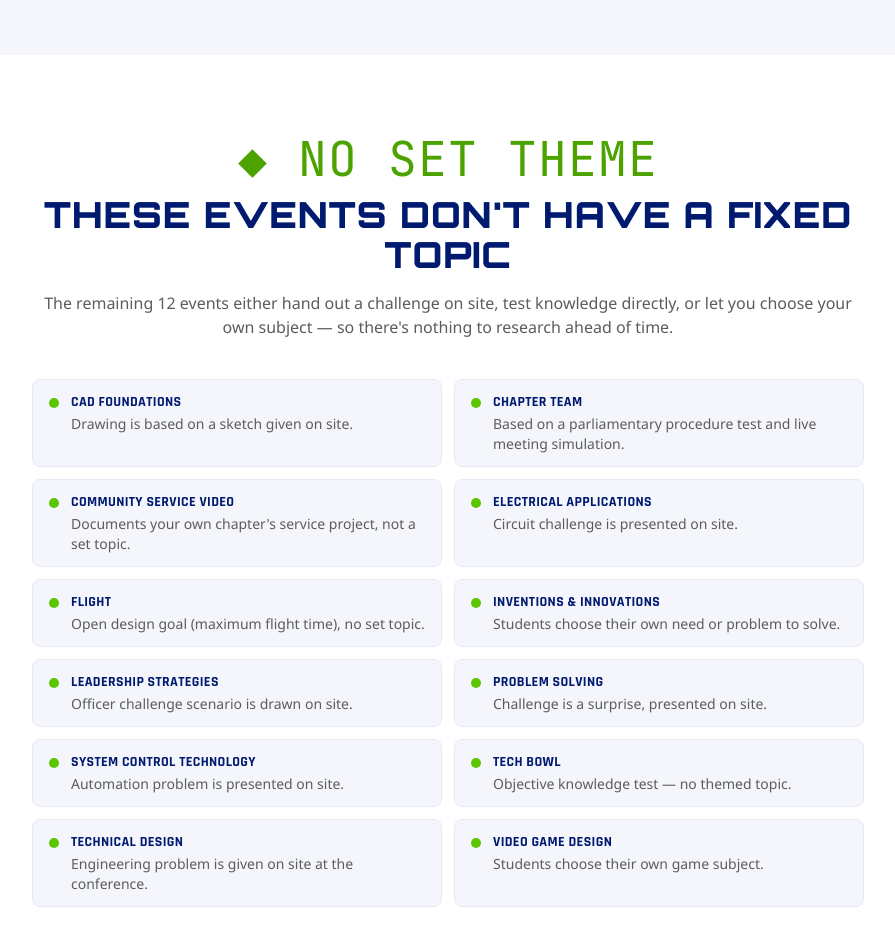
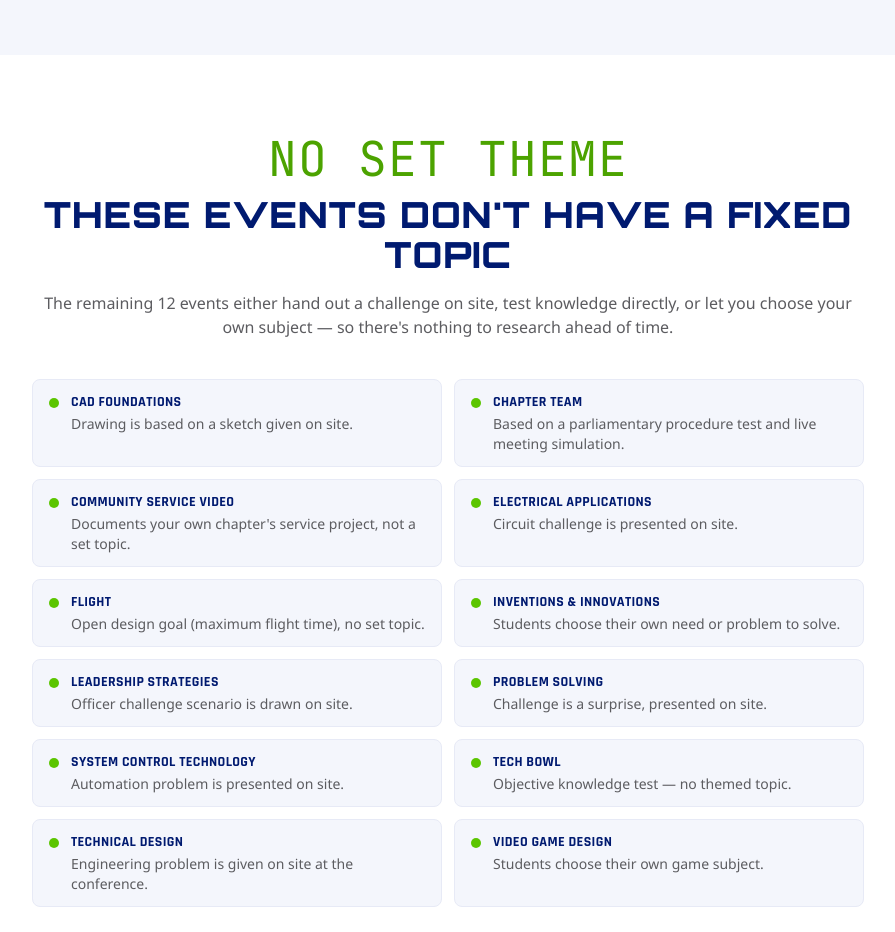
Before and after one commit to amunroe01/gcatsa-website, a Next.js app: page /themes in a window 1280 px wide. Shown: the part 4000-4932 px from the top of the page, without its empty margins (192-1087 px from the left). Built offline with nearby package versions, Linux system fonts and the light colour scheme.

Commit message:
Remove special character from 'No Set Theme' text

```diff
--- a/components/themes/NoThemeEvents.tsx
+++ b/components/themes/NoThemeEvents.tsx
@@ -12,7 +12,7 @@ export default function NoThemeEvents() {
     <section className="bg-white py-16 sm:py-20" aria-labelledby="no-theme-heading">
       <div className="mx-auto max-w-4xl px-4 sm:px-6 lg:px-8">
         <Reveal className="text-center">
-          <p className="eyebrow justify-center">◆ No Set Theme</p>
+          <p className="eyebrow justify-center"> No Set Theme</p>
           <h2 id="no-theme-heading" className="mt-3 text-3xl font-black text-navy-800 sm:text-4xl">
             These Events Don&apos;t Have a Fixed Topic
           </h2>
```
